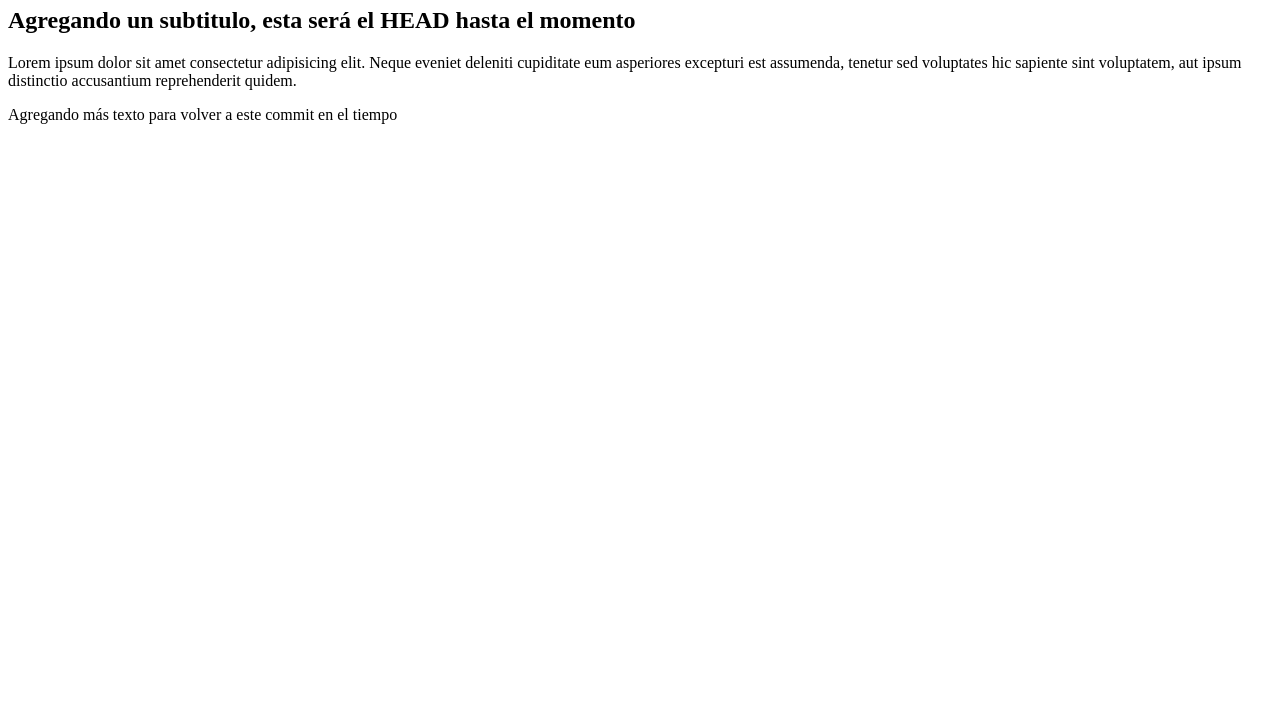
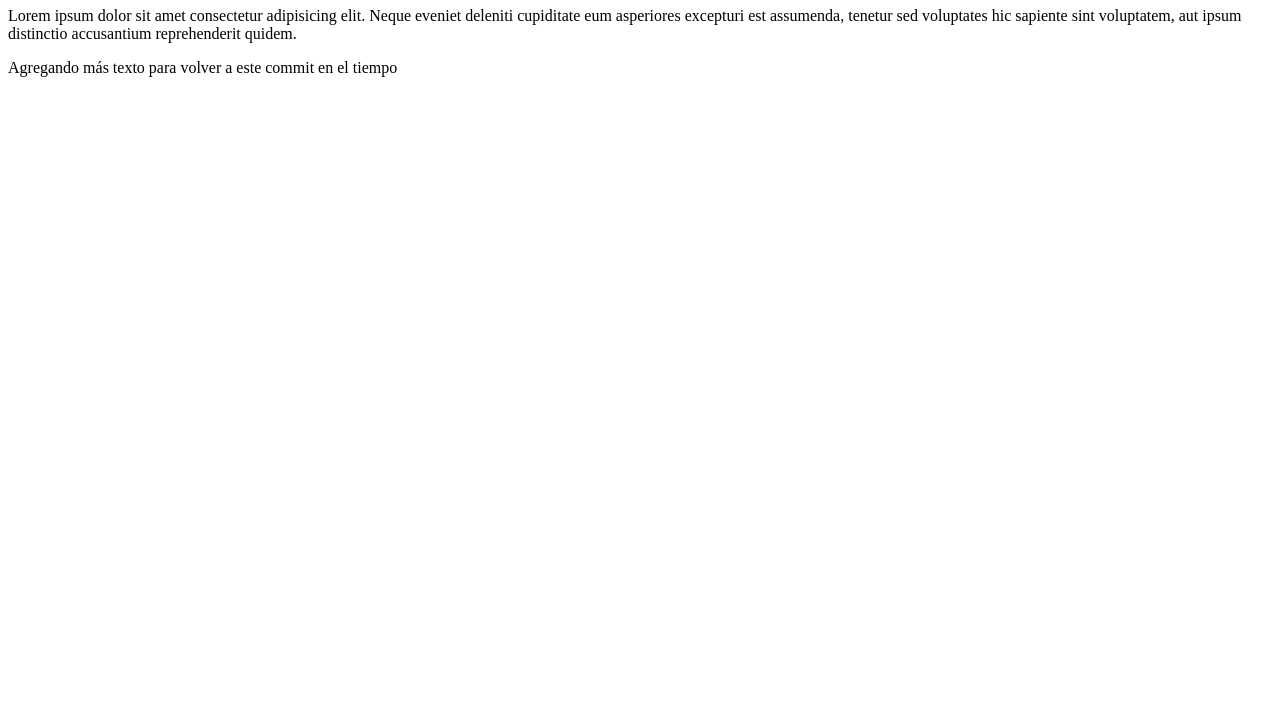
Before and after one commit to rych182/practicing-git, a plain HTML site: page index.html in a window 1280 px wide. Shown: the part 73-800 px from the top of the page. Drawn offline with Linux system fonts and the light colour scheme.

Commit message:
Voy a poner el proyecto, como estaba

```diff
--- a/index.html
+++ b/index.html
@@ -7,8 +7,8 @@
     <link rel="stylesheet" href="css/style.css">
 </head>
 <body>
+
     <h1>Titulo</h1>
-    <h2>Agregando un subtitulo, esta será el HEAD hasta el momento</h2>
     <p>Lorem ipsum dolor sit amet consectetur adipisicing elit. Neque eveniet deleniti cupiditate eum asperiores excepturi est assumenda, tenetur sed voluptates hic sapiente sint voluptatem, aut ipsum distinctio accusantium reprehenderit quidem.</p>
     <p>Agregando más texto para volver a este commit en el tiempo</p>
 
```
